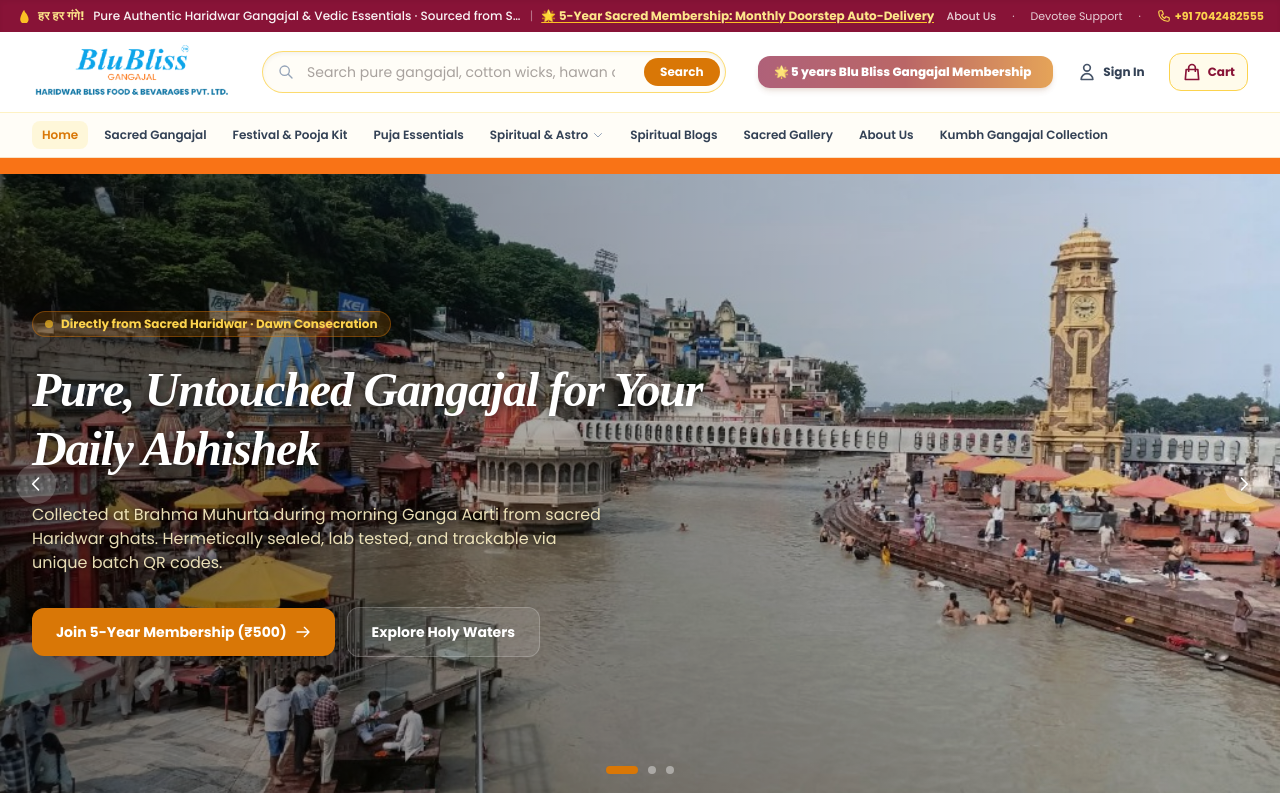
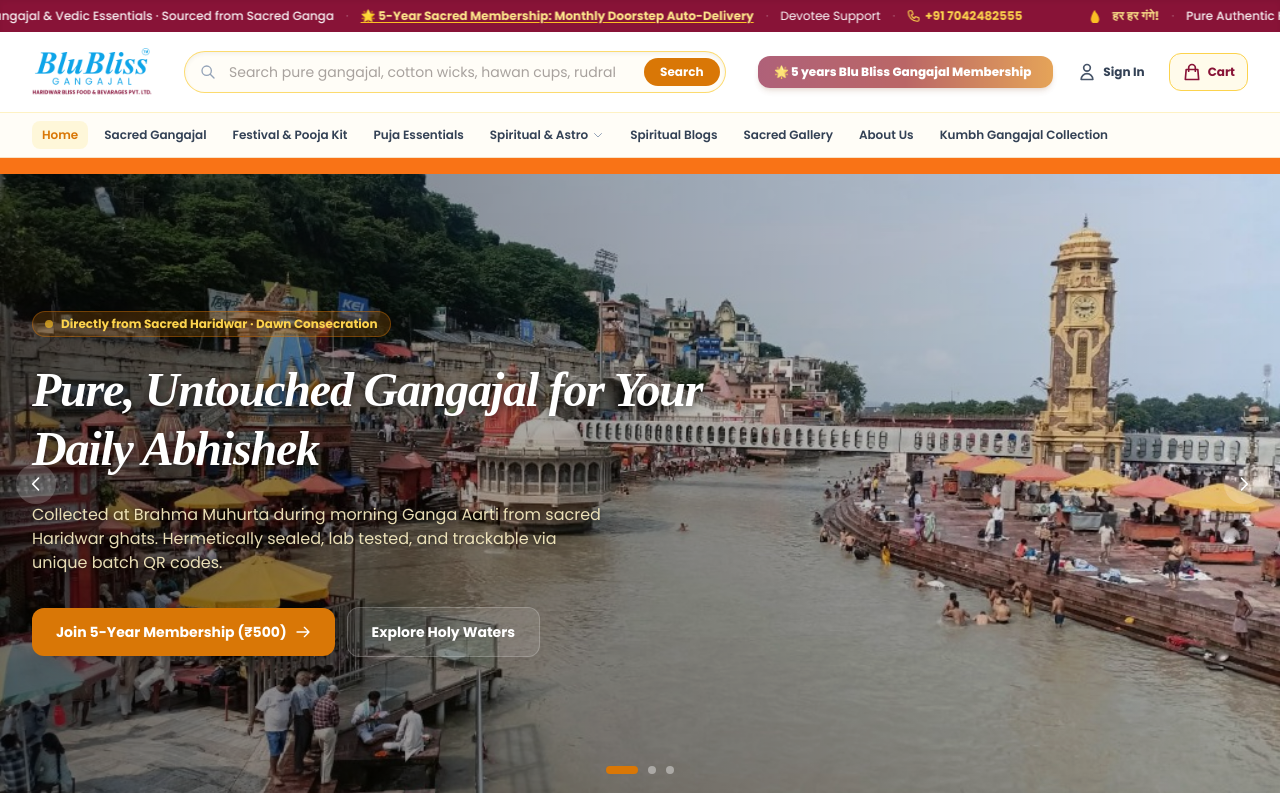
Before and after one commit to Avinash-cloud/hwd, a Laravel app: page / in a window 1280 px wide. Shown: the top 793 px of the page. Run offline with Laravel 12, Linux system fonts and the light colour scheme; data comes from the database, SQL or seed files in the repository; data that the repository does not hold is empty; style sheets or scripts are compiled from the project's sources; some web fonts are replaced.

Commit message:
feat: add app layout, navigation, and logo assets

```diff
--- a/resources/views/layouts/app.blade.php
+++ b/resources/views/layouts/app.blade.php
@@ -109,8 +109,7 @@
                     <div class="flex items-center gap-3">
                         <!-- <x-application-logo class="w-12 h-12 rounded-xl object-cover ring-1 ring-white/10" /> -->
                         <div>
-                            <span
-                                class="block font-serif font-extrabold italic text-3xl text-white tracking-tight drop-shadow-[1.5px_1.5px_0px_#06b6d4]">BluBliss<sup>™</sup></span>
+                            <img src="{{ asset('/images/BluBliss-logo-2-nonbg.png') }}" alt="BluBliss Logo" class="h-28 w-auto brightness-200 drop-shadow-lg">
                             <span class="block text-sm font-medium tracking-wider text-amber-300 uppercase">HARIDWAR
                                 BLISS FOOD & BEVERAGES PVT. LTD.</span>
                             <span class="block text-xs text-amber-200/70 ">CIN: U11040UT2025PTC019429</span>
--- a/resources/views/layouts/navigation.blade.php
+++ b/resources/views/layouts/navigation.blade.php
@@ -1,43 +1,80 @@
 <header x-data="navigationComponent()" class="sticky top-0 z-40 bg-white shadow-xs w-full">
-    <!-- 1. Top Announcement Bar (99Pandit style) -->
-    <div class="bg-[#881337] text-white text-xs py-2 px-3 sm:px-4 shadow-inner overflow-hidden w-full">
-        <div class="max-w-7xl mx-auto flex items-center justify-between gap-3 min-w-0">
-            <!-- Left: Rotating / Static Message -->
-            <div class="flex items-center gap-2 overflow-hidden whitespace-nowrap min-w-0 flex-1">
-                <span class="inline-flex items-center text-amber-400 shrink-0">
+    <!-- 1. Top Announcement Bar with Marquee -->
+    <div class="bg-[#881337] text-white text-xs py-2 shadow-inner overflow-hidden w-full">
+        <div class="flex items-center w-full overflow-hidden">
+            <!-- Marquee Track -->
+            <div class="marquee-track flex whitespace-nowrap">
+                <!-- First copy -->
+                <span class="inline-flex items-center gap-3 px-8">
+                    <span class="inline-flex items-center text-amber-400">
                         <svg class="w-3.5 h-3.5" viewBox="0 0 20 20" fill="currentColor">
                             <path fill-rule="evenodd"
                                 d="M12.395 2.553a1 1 0 00-1.45-.385c-.345.23-.614.558-.822.88-.527.82-1.124 1.903-1.685 3.226C7.302 8.877 6 12.188 6 15a6 6 0 1012 0c0-3.327-1.89-6.44-3.605-8.892a29.13 29.13 0 00-2-2.555z"
                                 clip-rule="evenodd" />
                         </svg>
                     </span>
-                <span class="font-bold text-amber-200 tracking-wide text-xs">हर हर गंगे!</span>
-                <span class="font-medium text-white/95 truncate">
-                    Pure Authentic Haridwar Gangajal & Vedic Essentials · Sourced from Sacred Ganga
-                </span>
-                <span class="hidden md:inline text-white/40 shrink-0">|</span>
-                <a href="{{ route('membership.join') }}"
-                    class="hidden md:inline text-amber-200 hover:text-white font-bold underline decoration-amber-400 decoration-1 underline-offset-2 shrink-0">
+                    <span class="font-bold text-amber-200 tracking-wide">हर हर गंगे!</span>
+                    <span class="text-white/40">·</span>
+                    <span class="font-medium text-white/95">Pure Authentic Haridwar Gangajal &amp; Vedic Essentials · Sourced from Sacred Ganga</span>
+                    <span class="text-white/40">·</span>
+                    <a href="{{ route('membership.join') }}" class="text-amber-200 hover:text-white font-bold underline decoration-amber-400 decoration-1 underline-offset-2">
                         🌟 5-Year Sacred Membership: Monthly Doorstep Auto-Delivery
                     </a>
-            </div>
-
-            <!-- Right: Batch Verification & Support Links -->
-            <div class="hidden lg:flex items-center gap-4 text-[11px] text-white/80 shrink-0">
-                <a href="{{ route('about') }}" class="hover:text-amber-200 transition font-medium">About Us</a>
-                <span>·</span>
+                    <span class="text-white/40">·</span>
                     <a href="{{ route('contact') }}" class="hover:text-amber-200 transition">Devotee Support</a>
-                <span>·</span>
+                    <span class="text-white/40">·</span>
                     <span class="inline-flex items-center gap-1 text-amber-300 font-bold">
                         <svg class="w-3.5 h-3.5" fill="none" viewBox="0 0 24 24" stroke="currentColor">
                             <path stroke-linecap="round" stroke-linejoin="round" stroke-width="2"
                                 d="M3 5a2 2 0 012-2h3.28a1 1 0 01.948.684l1.498 4.493a1 1 0 01-.502 1.21l-2.257 1.13a11.042 11.042 0 005.516 5.516l1.13-2.257a1 1 0 011.21-.502l4.493 1.498a1 1 0 01.684.949V19a2 2 0 01-2 2h-1C9.716 21 3 14.284 3 6V5z" />
                         </svg>
-                    <span>+91 7042482555</span>
+                        +91 7042482555
+                    </span>
+                </span>
+                <!-- Duplicate copy for seamless loop -->
+                <span class="inline-flex items-center gap-3 px-8">
+                    <span class="inline-flex items-center text-amber-400">
+                        <svg class="w-3.5 h-3.5" viewBox="0 0 20 20" fill="currentColor">
+                            <path fill-rule="evenodd"
+                                d="M12.395 2.553a1 1 0 00-1.45-.385c-.345.23-.614.558-.822.88-.527.82-1.124 1.903-1.685 3.226C7.302 8.877 6 12.188 6 15a6 6 0 1012 0c0-3.327-1.89-6.44-3.605-8.892a29.13 29.13 0 00-2-2.555z"
+                                clip-rule="evenodd" />
+                        </svg>
+                    </span>
+                    <span class="font-bold text-amber-200 tracking-wide">हर हर गंगे!</span>
+                    <span class="text-white/40">·</span>
+                    <span class="font-medium text-white/95">Pure Authentic Haridwar Gangajal &amp; Vedic Essentials · Sourced from Sacred Ganga</span>
+                    <span class="text-white/40">·</span>
+                    <a href="{{ route('membership.join') }}" class="text-amber-200 hover:text-white font-bold underline decoration-amber-400 decoration-1 underline-offset-2">
+                        🌟 5-Year Sacred Membership: Monthly Doorstep Auto-Delivery
+                    </a>
+                    <span class="text-white/40">·</span>
+                    <a href="{{ route('contact') }}" class="hover:text-amber-200 transition">Devotee Support</a>
+                    <span class="text-white/40">·</span>
+                    <span class="inline-flex items-center gap-1 text-amber-300 font-bold">
+                        <svg class="w-3.5 h-3.5" fill="none" viewBox="0 0 24 24" stroke="currentColor">
+                            <path stroke-linecap="round" stroke-linejoin="round" stroke-width="2"
+                                d="M3 5a2 2 0 012-2h3.28a1 1 0 01.948.684l1.498 4.493a1 1 0 01-.502 1.21l-2.257 1.13a11.042 11.042 0 005.516 5.516l1.13-2.257a1 1 0 011.21-.502l4.493 1.498a1 1 0 01.684.949V19a2 2 0 01-2 2h-1C9.716 21 3 14.284 3 6V5z" />
+                        </svg>
+                        +91 7042482555
+                    </span>
                 </span>
             </div>
         </div>
     </div>
+
+    <style>
+        @keyframes marquee-rtl {
+            0%   { transform: translateX(0); }
+            100% { transform: translateX(-50%); }
+        }
+        .marquee-track {
+            animation: marquee-rtl 30s linear infinite;
+            will-change: transform;
+        }
+        .marquee-track:hover {
+            animation-play-state: paused;
+        }
+    </style>
 
     <!-- 2. Main Header Bar (Logo, Predictive Search, Account, Wishlist, Cart) -->
     <div class="relative z-20 border-b border-amber-200/50 bg-white w-full">
@@ -80,7 +117,7 @@
                             </span>
                         </div>
 
-                        <img src="{{ asset('/images/blubliss-logo.png') }}" alt="Logo" class="h-20 lg:h-20">
+                        <img src="{{ asset('/images/BluBliss-logo-2.png') }}" alt="Logo" class="h-20 lg:h-20">
 
                     </a>
                 </div>
```
Also changed, not shown: public/images/BluBliss-logo-2-nonbg.png (added), public/images/BluBliss-logo-2.png (added). Lines whose indentation alone changed are shown as unchanged.
